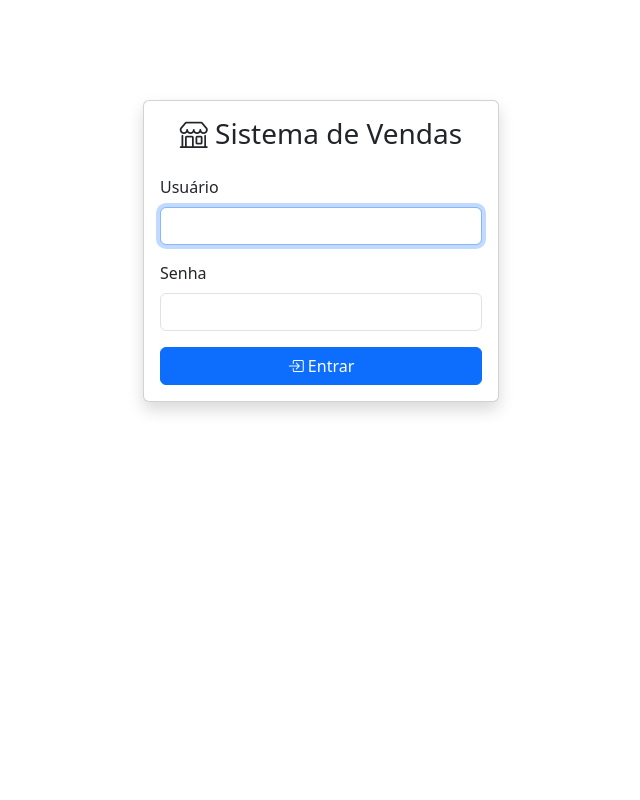
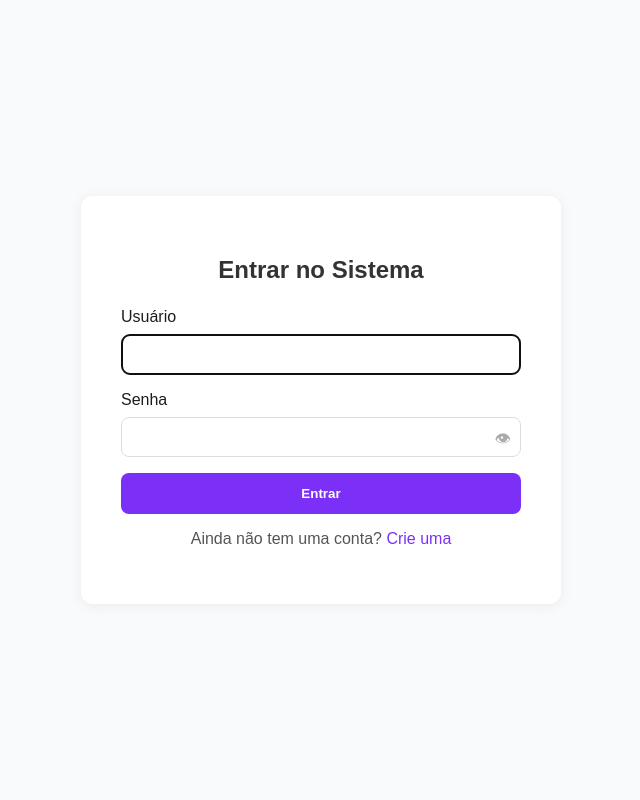
Before and after one commit to Projeto-Plataforma-de-Vendas/Sistema-Vendas-Legado, a Django app: page /core/login/ in a window 1280 px wide. Shown: the whole page, without its empty margins (319-959 px from the left). Run offline with Django 4.2, Linux system fonts and the light colour scheme.

Commit message:
fix: ajuste no layout da tela de login

```diff
--- /dev/null
+++ b/static/css/login.css
@@ -0,0 +1,101 @@
+.login-container {
+  display: flex;
+  justify-content: center;
+  align-items: center;
+  height: 100vh;
+  background-color: #f9fafc;
+}
+
+.login-card {
+  background: white;
+  padding: 2.5rem;
+  border-radius: 12px;
+  box-shadow: 0 2px 12px rgba(110, 110, 110, 0.1);
+  width: 100%;
+  max-width: 400px;
+}
+
+.login-card h2 {
+  text-align: center;
+  margin-bottom: 1.5rem;
+  color: #333;
+}
+
+.input-group {
+  margin-bottom: 1rem;
+  position: relative;
+}
+
+.input-group label {
+  display: block;
+  margin-bottom: 0.5rem;
+  font-weight: 500;
+  color: #1d1d1d;
+}
+
+.input-group input {
+  width: 94%;
+  padding: 0.7rem;
+  border: 1px solid #ddd;
+  border-radius: 8px;
+  font-size: 14px;
+}
+
+.password-wrapper {
+  position: relative;
+}
+
+.toggle-password {
+  position: absolute;
+  right: 10px;
+  top: 10px;
+  cursor: pointer;
+  color: #aaa;
+}
+
+.btn-login {
+  width: 100%;
+  background-color: #7b2ff7;
+  border: none;
+  color: white;
+  font-weight: bold;
+  padding: 0.8rem;
+  border-radius: 8px;
+  cursor: pointer;
+  transition: 0.3s;
+}
+
+.btn-login:hover {
+  background-color: #651dd4;
+}
+
+.login-text {
+  text-align: center;
+  margin-top: 1rem;
+  color: #555;
+}
+
+.login-text a {
+  color: #7b2ff7;
+  text-decoration: none;
+}
+
+.login-text a:hover {
+  text-decoration: underline;
+}
+
+.login-message {
+  margin-top: 0.8rem;
+  text-align: center;
+}
+
+.alert-error,
+.alert-danger {
+  color: #bb0728;
+  font-size: 0.9rem;
+  font-weight: normal;
+  margin-top: 0.5rem;
+  background: none;
+  border: none;
+  padding: 0;
+}
--- /dev/null
+++ b/static/js/login.js
@@ -0,0 +1,8 @@
+document.addEventListener("DOMContentLoaded", () => {
+  document.querySelectorAll('.toggle-password').forEach(icon => {
+    icon.addEventListener('click', () => {
+      const target = document.getElementById(icon.dataset.target);
+      target.type = target.type === 'password' ? 'text' : 'password';
+    });
+  });
+});
--- a/templates/core/login.html
+++ b/templates/core/login.html
@@ -1,35 +1,58 @@
-{% extends 'base.html' %}
+{% load static %}
+<!DOCTYPE html>
+<html lang="pt-br">
+<head>
+  <meta charset="UTF-8">
+  <meta name="viewport" content="width=device-width, initial-scale=1.0">
+  <title>Entrar no Sistema</title>
+  <link rel="stylesheet" href="{% static 'css/login.css' %}">
+  <script defer src="{% static 'js/login.js' %}"></script>
+  <style>
+    body {
+      font-family: 'Arial', sans-serif;
+      background-color: #f9fafc;
+      margin: 0;
+      padding: 0;
+    }
+  </style>
+</head>
+<body>
+  <div class="login-container">
+    <div class="login-card">
+      <h2>Entrar no Sistema</h2>
 
-{% block title %}Login - Sistema de Vendas{% endblock %}
+      <form method="post">
+        {% csrf_token %}
 
-{% block content %}
-<div class="container">
-    <div class="row justify-content-center" style="margin-top: 100px;">
-        <div class="col-md-4">
-            <div class="card shadow">
-                <div class="card-body">
-                    <h3 class="card-title text-center mb-4">
-                        <i class="bi bi-shop"></i> Sistema de Vendas
-                    </h3>
-                    <form method="post">
-                        {% csrf_token %}
-                        <div class="mb-3">
-                            <label for="username" class="form-label">Usuário</label>
-                            <input type="text" class="form-control" id="username" name="username" required autofocus>
-                        </div>
-                        <div class="mb-3">
-                            <label for="password" class="form-label">Senha</label>
-                            <input type="password" class="form-control" id="password" name="password" required>
-                        </div>
-                        <div class="d-grid">
-                            <button type="submit" class="btn btn-primary">
-                                <i class="bi bi-box-arrow-in-right"></i> Entrar
-                            </button>
-                        </div>
-                    </form>
-                </div>
-            </div>
+        <div class="input-group">
+          <label for="username">Usuário</label>
+          <input type="text" id="username" name="username" required autofocus>
         </div>
+
+        <div class="input-group password-group">
+          <label for="password">Senha</label>
+          <div class="password-wrapper">
+            <input type="password" id="password" name="password" required>
+            <span class="toggle-password" data-target="password">👁</span>
+          </div>
+        </div>
+
+        <button type="submit" class="btn-login">Entrar</button>
+      </form>
+
+      {% if messages %}
+        <div class="login-message">
+          {% for message in messages %}
+            <p class="{% if message.tags %}alert-{{ message.tags }}{% endif %}">{{ message }}</p>
+          {% endfor %}
+        </div>
+      {% endif %}
+
+      <p class="login-text">
+        Ainda não tem uma conta?
+        <a href="{% url 'accounts:register' %}">Crie uma</a>
+      </p>
     </div>
-</div>
-{% endblock %}
+  </div>
+</body>
+</html>
```
